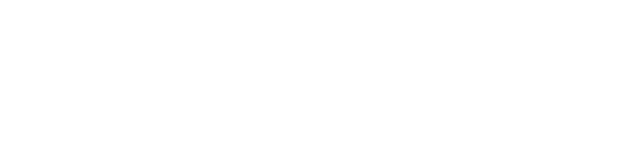
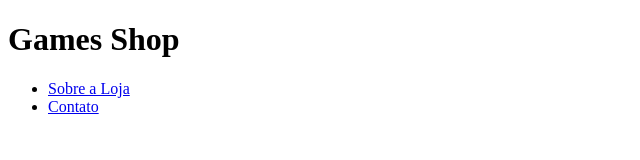
Before and after one commit to davislamenha/projeto-modulo5-ebac-, a plain HTML site: page index.html in a window 1280 px wide. Shown: the whole page, without its empty margins (0-640 px from the left). Drawn offline with Linux system fonts and the light colour scheme.

Commit message:
html inicial do header

```diff
--- a/index.html
+++ b/index.html
@@ -9,7 +9,15 @@
 </head>
 
 <body>
-
+  <header>
+    <h1>Games Shop</h1>
+    <nav>
+      <ul>
+        <li><a href="#">Sobre a Loja</a></li>
+        <li><a href="#">Contato</a></li>
+      </ul>
+    </nav>
+  </header>
 </body>
 
 </html>
```
